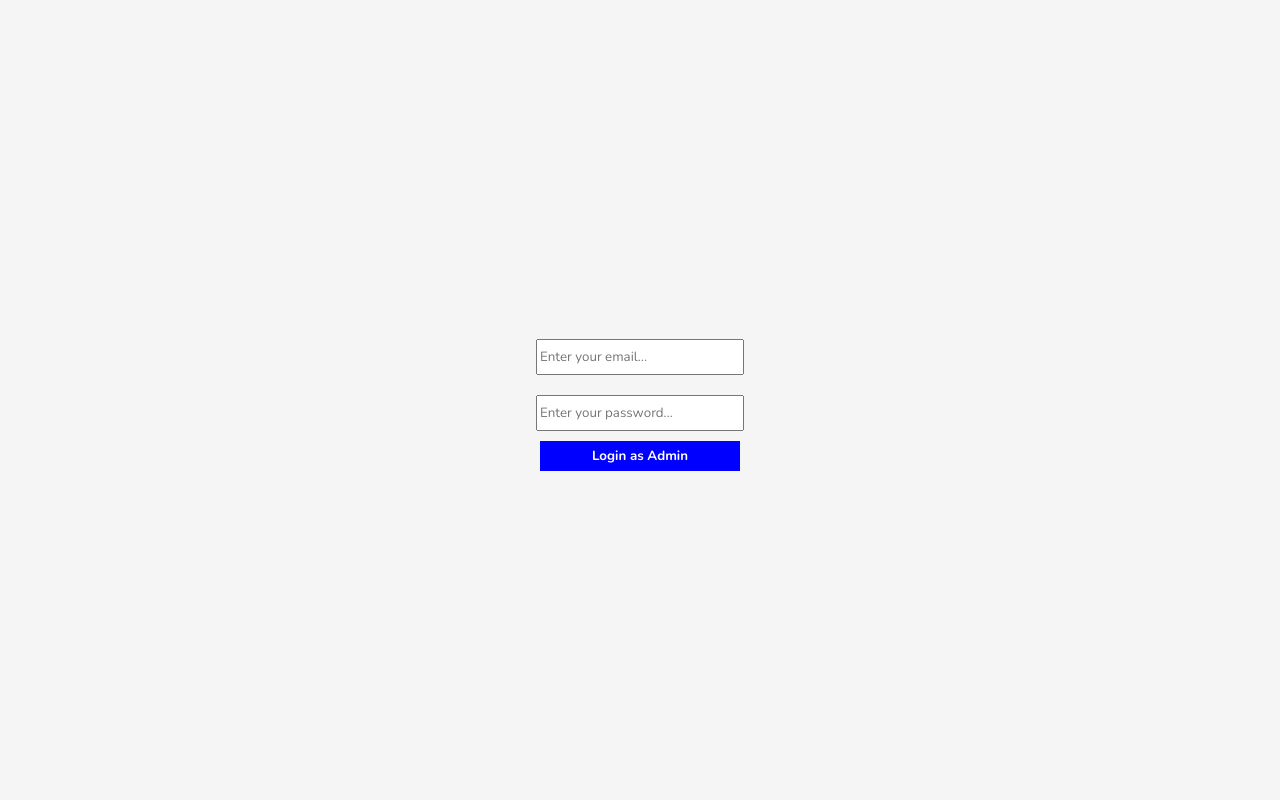
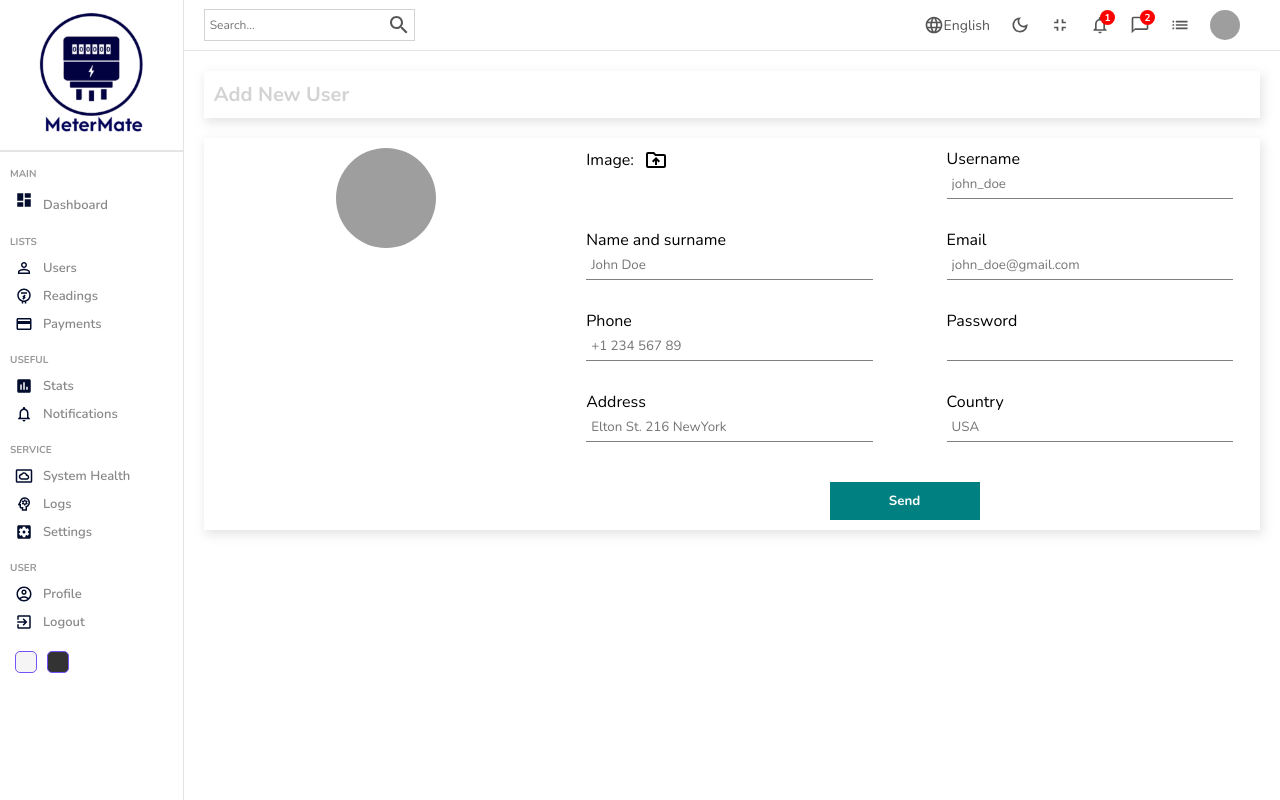
Before and after one commit to YoosufAathil/MeterMate-admin-dashboard, a React (Create React App) app: page /users/new in a window 1280 px wide. Before the commit this address led to /login. Built offline with nearby package versions, Linux system fonts and the light colour scheme; no server answers; sample sign-in values are in the browser's storage; grey boxes are pictures that could not be loaded.

Commit message:
Add AuthContext and AuthReducer, update App.js, Sidebar.jsx, and Login.jsx

```diff
--- a/src/App.js
+++ b/src/App.js
@@ -11,17 +11,18 @@ import "./style/dark.scss";
 import { useContext } from "react";
 import { DarkModeContext } from "./context/darkModeContext";
 import Login from "./pages/login/Login";
+import { AuthContext } from "./context/AuthContext";
 
 function App() {
   const { darkMode } = useContext(DarkModeContext);
 
-  const currentUser = false;
+  const { currentUser } = useContext(AuthContext);
 
   // if user is not logged in, redirect to login page
   const RequireAuth = ({ children }) => {
     return currentUser ? children : <Navigate to="/login" />;
   };
-
+  // console.log(currentUser);
   return (
     <div className={darkMode ? "app dark" : "app"}>
       <Router>
--- a/src/components/sidebar/Sidebar.jsx
+++ b/src/components/sidebar/Sidebar.jsx
@@ -15,8 +15,8 @@ import { Link } from "react-router-dom";
 import { DarkModeContext } from "../../context/darkModeContext";
 import { useContext } from "react";
 
-// import AccountCircleOutlinedIcon from "@mui/icons-material/AccountCircleOutlined";
-// import ExitToAppIcon from "@mui/icons-material/ExitToApp";
+import AccountCircleOutlinedIcon from "@mui/icons-material/AccountCircleOutlined";
+import ExitToAppIcon from "@mui/icons-material/ExitToApp";
 
 const Sidebar = () => {
   const { dispatch } = useContext(DarkModeContext);
@@ -78,6 +78,15 @@ const Sidebar = () => {
             <SettingsApplicationsIcon className="icon" />
             <span>Settings</span>
           </li>
+          <p className="title">USER</p>
+          <li>
+            <AccountCircleOutlinedIcon className="icon" />
+            <span>Profile</span>
+          </li>
+          <li>
+            <ExitToAppIcon className="icon" />
+            <span>Logout</span>
+          </li>
         </ul>
       </div>
       <div className="bottom">
--- /dev/null
+++ b/src/context/AuthContext.js
@@ -0,0 +1,22 @@
+import { createContext, useEffect, useReducer } from "react";
+import AuthReducer from "./AuthReducer";
+
+const INITIAL_STATE = {
+  currentUser: JSON.parse(localStorage.getItem("user")) || null,
+};
+
+export const AuthContext = createContext(INITIAL_STATE);
+
+export const AuthContextProvider = ({ children }) => {
+  const [state, dispatch] = useReducer(AuthReducer, INITIAL_STATE);
+
+  useEffect(() => {
+    localStorage.setItem("user", JSON.stringify(state.currentUser));
+  }, [state.currentUser]);
+
+  return (
+    <AuthContext.Provider value={{ currentUser: state.currentUser, dispatch }}>
+      {children}
+    </AuthContext.Provider>
+  );
+};
--- /dev/null
+++ b/src/context/AuthReducer.js
@@ -0,0 +1,18 @@
+const AuthReducer = (state, action) => {
+  switch (action.type) {
+    case "LOGIN": {
+      return {
+        currentUser: action.payload,
+      };
+    }
+    case "LOGOUT": {
+      return {
+        currentUser: null,
+      };
+    }
+    default:
+      return state;
+  }
+};
+
+export default AuthReducer;
--- a/src/index.js
+++ b/src/index.js
@@ -2,11 +2,14 @@ import React from "react";
 import ReactDOM from "react-dom";
 import App from "./App";
 import { DarkModeContextProvider } from "./context/darkModeContext";
+import { AuthContextProvider } from "./context/AuthContext";
 
 ReactDOM.render(
   <React.StrictMode>
     <DarkModeContextProvider>
-      <App />
+      <AuthContextProvider>
+        <App />
+      </AuthContextProvider>
     </DarkModeContextProvider>
   </React.StrictMode>,
   document.getElementById("root")
--- a/src/pages/login/Login.jsx
+++ b/src/pages/login/Login.jsx
@@ -1,8 +1,9 @@
-import React, { useState } from "react";
+import React, { useContext, useState } from "react";
 import "./login.scss";
 import { signInWithEmailAndPassword } from "firebase/auth";
 import { auth } from "../../firebase";
 import { useNavigate } from "react-router-dom";
+import { AuthContext } from "../../context/AuthContext";
 
 const Login = () => {
   const [error, setError] = useState(false);
@@ -10,6 +11,9 @@ const Login = () => {
   const [password, setPassword] = useState("");
 
   const navigate = useNavigate();
+
+  const { dispatch } = useContext(AuthContext);
+
   const handleLogin = (e) => {
     e.preventDefault();
 
@@ -17,6 +21,7 @@ const Login = () => {
       .then((userCredential) => {
         // Signed in
         const user = userCredential.user;
+        dispatch({ type: "LOGIN", payload: user });
         navigate("/");
         // ...
       })
```
